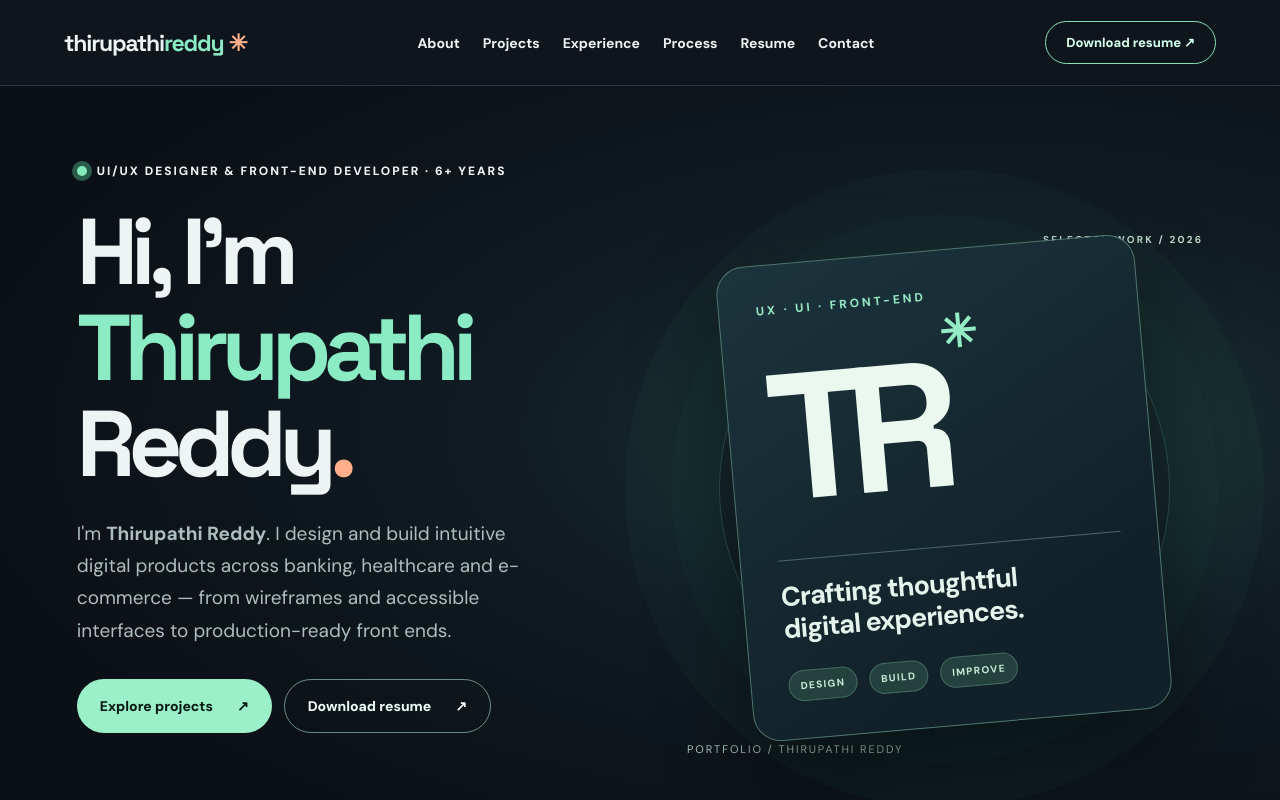
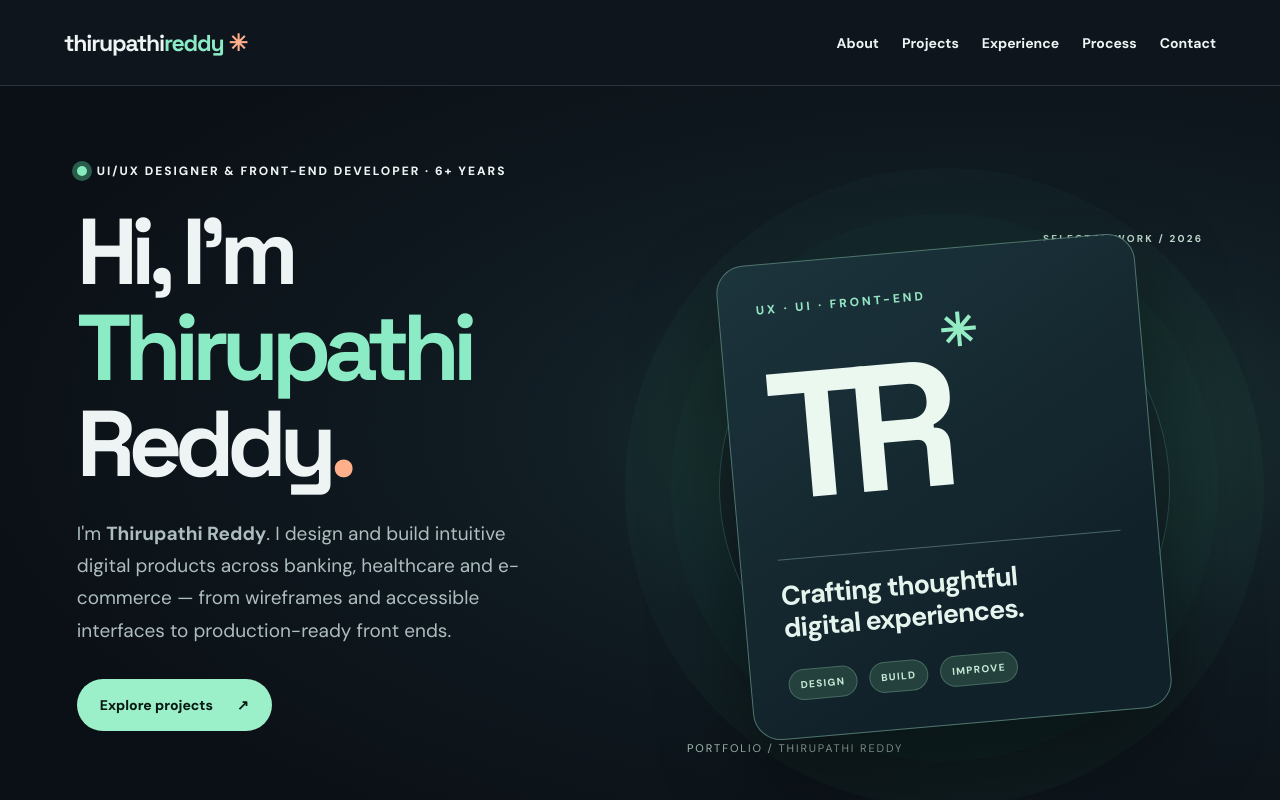
Before and after one commit to sendtovishwakaran-del/thirupathi-portfolio, a plain HTML site: page index.html in a window 1280 px wide. Shown: the top 800 px of the page. Drawn offline with Linux system fonts and the light colour scheme.

Commit message:
Update index.html

```diff
--- a/index.html
+++ b/index.html
@@ -1,15 +1,15 @@
 <!DOCTYPE html>
 <html lang="en"><head><meta charset="utf-8"/><meta content="width=device-width, initial-scale=1" name="viewport"/><meta content="#0b1016" name="theme-color"/><meta content="Thirupathi Reddy — UI/UX Developer with 6+ years of experience across banking, healthcare and e-commerce. Explore experience and CareConnect case study." name="description"/><title>Thirupathi Reddy — UI/UX Designer</title><link href="styles.css" rel="stylesheet"/></head><body>
 <a class="skip" href="#main">Skip to content</a>
-<header class="site-header"><a aria-label="Thirupathi Reddy home" class="wordmark" href="#home">thirupathi<span>reddy</span><span class="wordmark-star">✳</span></a><button aria-controls="primary-nav" aria-expanded="false" aria-label="Toggle navigation" class="menu-button">☰</button><nav aria-label="Main navigation" id="primary-nav"><a href="#about">About</a><a href="#projects">Projects</a><a href="#experience">Experience</a><a href="#process">Process</a><a download="" href="assets/Thirupathi_Reddy_UIUX_Resume.docx">Resume</a><a href="#contact">Contact</a></nav><a class="header-cta" download="" href="assets/UIUX.docx">Download resume <span aria-hidden="true">↗</span></a></header>
-<main id="main"><section class="hero" id="home"><div class="hero-inner"><div class="hero-copy"><p class="eyebrow"><span class="eyebrow-dot"></span> UI/UX DESIGNER &amp; FRONT-END DEVELOPER · 6+ YEARS</p><h1>Hi, I’m<br/><em>Thirupathi</em><br/>Reddy<span class="punct">.</span></h1><p class="hero-lead">I'm <strong>Thirupathi Reddy</strong>. I design and build intuitive digital products across banking, healthcare and e-commerce — from wireframes and accessible interfaces to production-ready front ends.</p><div class="hero-actions"><a class="btn btn-dark" href="#projects">Explore projects <span aria-hidden="true">↗</span></a><a class="btn btn-outline" download="" href="assets/UIUX.docx">Download resume <span aria-hidden="true">↗</span></a></div></div><div aria-label="Design-focused portfolio visual" class="portfolio-hero-art"><div class="hero-art-orbit"></div><div class="hero-art-label">SELECTED WORK / 2026</div><div class="hero-art-card"><span class="hero-art-overline">UX · UI · FRONT-END</span><div class="hero-art-letters">TR<span>✳</span></div><div class="hero-art-divider"></div><p>Crafting thoughtful<br/>digital experiences.</p><div class="hero-art-bottom"><span>DESIGN</span><span>BUILD</span><span>IMPROVE</span></div></div><div class="hero-art-side">PORTFOLIO / THIRUPATHI REDDY</div></div></div><div class="hero-bottom"><span>CREATIVE THINKING <b>✳</b> HUMAN-CENTERED DESIGN</span><a href="#projects">SCROLL TO DISCOVER ↓</a></div></section>
+<header class="site-header"><a aria-label="Thirupathi Reddy home" class="wordmark" href="#home">thirupathi<span>reddy</span><span class="wordmark-star">✳</span></a><button aria-controls="primary-nav" aria-expanded="false" aria-label="Toggle navigation" class="menu-button">☰</button><nav aria-label="Main navigation" id="primary-nav"><a href="#about">About</a><a href="#projects">Projects</a><a href="#experience">Experience</a><a href="#process">Process</a><a href="#contact">Contact</a></nav></header>
+<main id="main"><section class="hero" id="home"><div class="hero-inner"><div class="hero-copy"><p class="eyebrow"><span class="eyebrow-dot"></span> UI/UX DESIGNER &amp; FRONT-END DEVELOPER · 6+ YEARS</p><h1>Hi, I’m<br/><em>Thirupathi</em><br/>Reddy<span class="punct">.</span></h1><p class="hero-lead">I'm <strong>Thirupathi Reddy</strong>. I design and build intuitive digital products across banking, healthcare and e-commerce — from wireframes and accessible interfaces to production-ready front ends.</p><div class="hero-actions"><a class="btn btn-dark" href="#projects">Explore projects <span aria-hidden="true">↗</span></a></div></div><div aria-label="Design-focused portfolio visual" class="portfolio-hero-art"><div class="hero-art-orbit"></div><div class="hero-art-label">SELECTED WORK / 2026</div><div class="hero-art-card"><span class="hero-art-overline">UX · UI · FRONT-END</span><div class="hero-art-letters">TR<span>✳</span></div><div class="hero-art-divider"></div><p>Crafting thoughtful<br/>digital experiences.</p><div class="hero-art-bottom"><span>DESIGN</span><span>BUILD</span><span>IMPROVE</span></div></div><div class="hero-art-side">PORTFOLIO / THIRUPATHI REDDY</div></div></div><div class="hero-bottom"><span>CREATIVE THINKING <b>✳</b> HUMAN-CENTERED DESIGN</span><a href="#projects">SCROLL TO DISCOVER ↓</a></div></section>
 <section aria-label="Design specialties" class="marquee"><div>UX RESEARCH <span>✳</span> PRODUCT DESIGN <span>✳</span> INTERACTIVE EXPERIENCES <span>✳</span> FIGMA <span>✳</span> DESIGN SYSTEMS <span>✳</span> ACCESSIBILITY <span>✳</span></div></section>
-<section class="section about-section" id="about"><div class="section-heading"><span class="section-index">01 / ABOUT ME</span><h2>Curious minds make<br/><em>better experiences.</em></h2></div><div class="about-grid"><div class="about-intro"><div class="about-badge">TR<span>✳</span></div><p>I am a UI/UX Developer with 6+ years of experience spanning banking, healthcare and e-commerce. My practice bridges interaction design, wireframing, reusable UI components, responsive development, and design QA.</p><p>I work across Angular, React, JavaScript and UX tools to connect thoughtful interface decisions with practical implementation. I hold a Master’s in Information Technology Management from Concordia University, St. Paul.</p><a class="btn btn-dark" download="" href="assets/Thirupathi_Reddy_UIUX_Resume.docx">Download my resume ↗</a></div><div class="skills-panel"><h3>What I work with</h3><div class="tags"><span>Adobe XD</span><span>Sketch</span><span>Balsamiq</span><span>InVision</span><span>Zeplin</span><span>Figma (portfolio)</span><span>Wireframing</span><span>User Flows</span><span>Angular</span><span>React</span><span>TypeScript</span><span>HTML / CSS</span><span>JavaScript</span><span>Responsive UI</span><span>Design QA</span></div><p class="small-note">Experience and tools summarized from my UI/UX resume; CareConnect is a separate independent concept project.</p></div></div></section>
+<section class="section about-section" id="about"><div class="section-heading"><span class="section-index">01 / ABOUT ME</span><h2>Curious minds make<br/><em>better experiences.</em></h2></div><div class="about-grid"><div class="about-intro"><div class="about-badge">TR<span>✳</span></div><p>I am a UI/UX Developer with 6+ years of experience spanning banking, healthcare and e-commerce. My practice bridges interaction design, wireframing, reusable UI components, responsive development, and design QA.</p><p>I work across Angular, React, JavaScript and UX tools to connect thoughtful interface decisions with practical implementation. I hold a Master’s in Information Technology Management from Concordia University, St. Paul.</p></div><div class="skills-panel"><h3>What I work with</h3><div class="tags"><span>Adobe XD</span><span>Sketch</span><span>Balsamiq</span><span>InVision</span><span>Zeplin</span><span>Figma (portfolio)</span><span>Wireframing</span><span>User Flows</span><span>Angular</span><span>React</span><span>TypeScript</span><span>HTML / CSS</span><span>JavaScript</span><span>Responsive UI</span><span>Design QA</span></div><p class="small-note">Experience and tools summarized from my UI/UX resume; CareConnect is a separate independent concept project.</p></div></div></section>
 <section class="section projects-section" id="projects"><div class="section-heading split-heading"><div><span class="section-index">02 / SELECTED WORK</span><h2>Made with intention.<br/><em>Built for people.</em></h2></div><p>Selected interface and UX work, including an independently developed patient portal concept.</p></div><div class="projects-grid"><a class="project-card featured-project" href="careconnect.html"><div class="project-cover"><img alt="CareConnect patient portal desktop and mobile designs" loading="lazy" src="assets/careconnect-cover.svg"/></div><div class="project-meta"><div><span class="project-type">UX CASE STUDY · CONCEPT</span><h3>CareConnect <span aria-hidden="true">↗</span></h3><p>Making healthcare appointment booking simpler, clearer, and more accessible.</p></div><span class="project-number">01</span></div></a></div></section>
 <section class="section experience-section" id="experience"><div class="section-heading"><span class="section-index">03 / PROFESSIONAL EXPERIENCE</span><h2>Where design meets<br/><em>delivery.</em></h2><p class="section-subtitle">Selected work from my professional UI/UX and front-end resume.</p></div><div class="timeline">
 <article class="experience-item"><div class="job-date">JAN 2026 — PRESENT</div><div class="job-body"><div class="job-top"><div><h3>UI/UX Developer</h3><p class="job-company">Chase · Banking operations &amp; document management</p></div><span class="job-index">01</span></div><p>Built responsive Angular and TypeScript interfaces for banking workflows, reusable data tables, pagination, forms, client-side validation, REST API integrations, and document uploads.</p><div class="job-pills"><span>Angular</span><span>TypeScript</span><span>Bootstrap</span><span>REST APIs</span></div></div></article>
 <article class="experience-item"><div class="job-date">OCT 2024 — NOV 2025</div><div class="job-body"><div class="job-top"><div><h3>UI Developer</h3><p class="job-company">UPMC · Healthcare records &amp; reporting</p></div><span class="job-index">02</span></div><p>Developed AngularJS and React healthcare interfaces, reusable controls, D3.js reporting views, search, filters, pagination, responsive layouts, and validation states.</p><div class="job-pills"><span>AngularJS</span><span>React</span><span>D3.js</span><span>Healthcare</span></div></div></article>
 <article class="experience-item"><div class="job-date">MAY 2021 — JUL 2023</div><div class="job-body"><div class="job-top"><div><h3>Front-End Developer</h3><p class="job-company">Amazon India · E-commerce interfaces</p></div><span class="job-index">03</span></div><p>Created responsive commerce pages, Balsamiq wireframes, site maps, reusable AngularJS components, search and navigation interactions, and API-driven dynamic content.</p><div class="job-pills"><span>AngularJS</span><span>Balsamiq</span><span>JavaScript</span><span>Bootstrap</span></div></div></article>
 <article class="experience-item"><div class="job-date">MAR 2019 — APR 2021</div><div class="job-body"><div class="job-top"><div><h3>UI/UX Designer</h3><p class="job-company">Brillio · Healthcare patient portal</p></div><span class="job-index">04</span></div><p>Designed registration and login flows, low-fidelity wireframes, Adobe XD prototypes, reusable Sketch interface elements, form error states, and developer handoff specifications.</p><div class="job-pills"><span>Adobe XD</span><span>Sketch</span><span>InVision</span><span>Zeplin</span></div></div></article>
-</div><div class="experience-footer"><a class="btn btn-dark" download="" href="assets/Thirupathi_Reddy_UIUX_Resume.docx">Download full resume ↗</a><a class="btn btn-outline" download="" href="assets/UIUX.docx">Download resume (DOCX) ↓</a></div></section><section class="section process-section" id="process"><div class="section-heading"><span class="section-index">04 / MY APPROACH</span><h2>From messy problem<br/>to <em>meaningful solution.</em></h2></div><div class="process-grid"><article><span>01</span><h3>Understand</h3><p>Start with the problem, the user, and the context — not just the screen.</p></article><article><span>02</span><h3>Explore</h3><p>Map flows, sketch possibilities, and make thoughtful trade-offs.</p></article><article><span>03</span><h3>Create</h3><p>Build interfaces and prototypes that make the idea tangible.</p></article><article><span>04</span><h3>Improve</h3><p>Test assumptions, gather feedback, and iterate with purpose.</p></article></div></section>
-<section class="contact-section" id="contact"><div aria-hidden="true" class="contact-blob">✳</div><span class="section-index">05 / SAY HELLO</span><h2>Have an idea?<br/><em>Let's make it click.</em></h2><p>I'm interested in collaborating on thoughtful UI/UX and product design work.</p><p>Have a UX project or front-end opportunity? Let’s connect.</p><a class="btn btn-light" href="mailto:thirupathireddy.s003@gmail.com">Email me ↗</a> <a class="btn btn-outline" href="https://www.linkedin.com/in/s-thirupathi-reddy/" rel="noopener noreferrer" target="_blank">LinkedIn ↗</a><a class="contact-resume" download="" href="assets/Thirupathi_Reddy_UIUX_Resume.docx">Download my resume →</a></section></main><footer class="site-footer"><a class="wordmark" href="#home">thirupathi<span>reddy</span>✳</a><span>Designed &amp; developed as an independent portfolio concept.</span><a href="#home">Back to top ↑</a></footer><script defer="" src="main.js"></script></body></html>
+</div><div class="experience-footer"><a class="btn btn-dark" download="" href="assets/UIUX.docx">Download full resume ↗</a><a class="btn btn-outline" download="" href="assets/UIUX.docx">Download resume (DOCX) ↓</a></div></section><section class="section process-section" id="process"><div class="section-heading"><span class="section-index">04 / MY APPROACH</span><h2>From messy problem<br/>to <em>meaningful solution.</em></h2></div><div class="process-grid"><article><span>01</span><h3>Understand</h3><p>Start with the problem, the user, and the context — not just the screen.</p></article><article><span>02</span><h3>Explore</h3><p>Map flows, sketch possibilities, and make thoughtful trade-offs.</p></article><article><span>03</span><h3>Create</h3><p>Build interfaces and prototypes that make the idea tangible.</p></article><article><span>04</span><h3>Improve</h3><p>Test assumptions, gather feedback, and iterate with purpose.</p></article></div></section>
+<section class="contact-section" id="contact"><div aria-hidden="true" class="contact-blob">✳</div><span class="section-index">05 / SAY HELLO</span><h2>Have an idea?<br/><em>Let's make it click.</em></h2><p>I'm interested in collaborating on thoughtful UI/UX and product design work.</p><p>Have a UX project or front-end opportunity? Let’s connect.</p><a class="btn btn-light" href="mailto:thirupathireddy.s003@gmail.com">Email me ↗</a> <a class="btn btn-outline" href="https://www.linkedin.com/in/s-thirupathi-reddy/" rel="noopener noreferrer" target="_blank">LinkedIn ↗</a><a class="contact-resume" download="" href="assets/UIUX.docx">Download my resume →</a></section></main><footer class="site-footer"><a class="wordmark" href="#home">thirupathi<span>reddy</span>✳</a><span>Designed &amp; developed as an independent portfolio concept.</span><a href="#home">Back to top ↑</a></footer><script defer="" src="main.js"></script></body></html>
```
